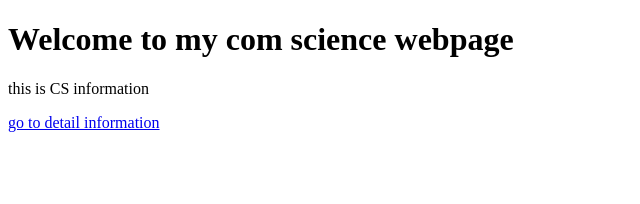
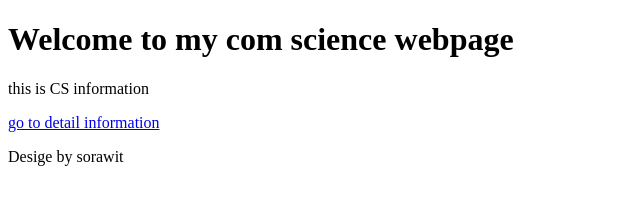
Before and after one commit to Zeloscry/my-sc-template, a plain HTML site: page index.html in a window 1280 px wide. Shown: the whole page, without its empty margins (0-640 px from the left). Drawn offline with Linux system fonts and the light colour scheme.

Commit message:
Update index.html

```diff
--- a/index.html
+++ b/index.html
@@ -22,6 +22,7 @@
 
     <a href="2.html">go to detail information</a>
 
+<p>Desige by sorawit</p>
 </body>
 
 </html>
```
